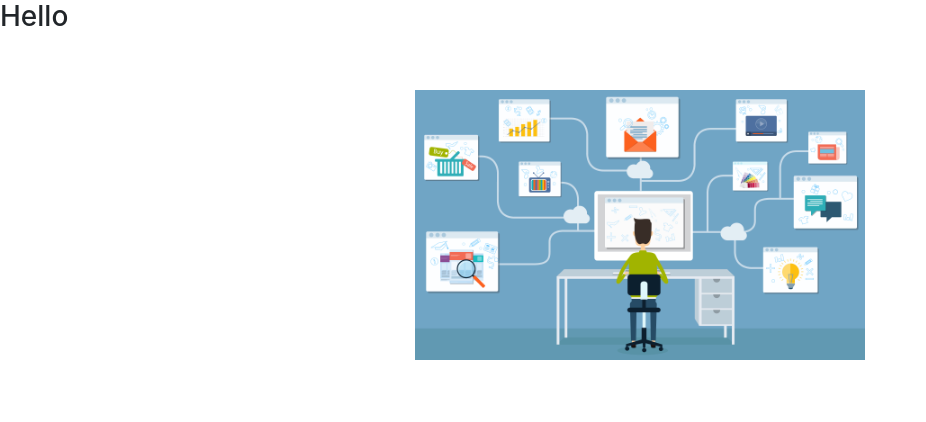
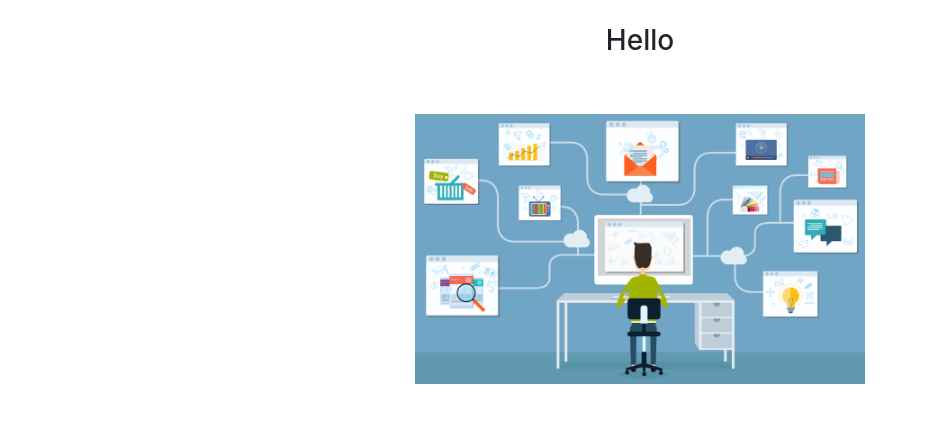
Before and after one commit to Ali8484/Toogle_Image_by_jsHtml, a plain HTML site: page index.html in a window 1280 px wide. Shown: the whole page, without its empty margins (0-926 px from the left). Drawn offline with nearby package versions, Linux system fonts and the light colour scheme.

Commit message:
Centeriae the Hello

```diff
--- a/index.html
+++ b/index.html
@@ -45,9 +45,10 @@
 </head>
 
 <body>
-
-<h3>Hello </h3>
-
+<br>
+		<div align="center" >
+		<h3>Hello </h3>
+		</div>
   <br>
   <br>
 
```
